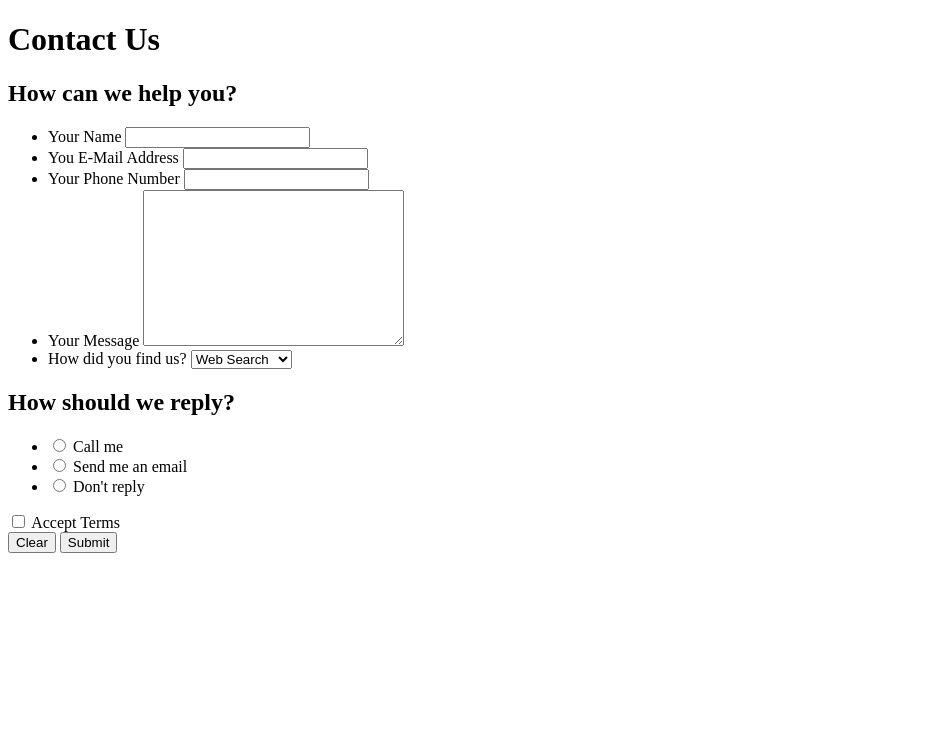
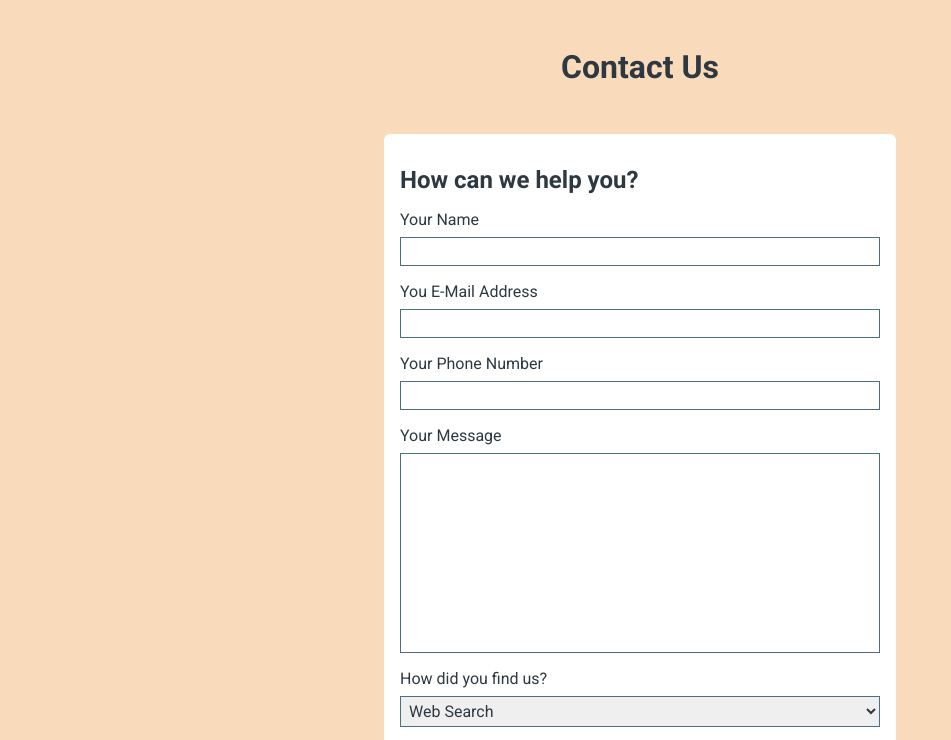
Before and after one commit to robelperey/contact-form-challenge, a plain HTML site: page index.html in a window 1280 px wide. Shown: the top 740 px of the page, without its empty margins (0-951 px from the left). Drawn offline with Linux system fonts and the light colour scheme.

Commit message:
add style

```diff
--- a/index.html
+++ b/index.html
@@ -5,10 +5,12 @@
     <meta http-equiv="X-UA-Compatible" content="IE=edge" />
     <meta name="viewport" content="width=device-width, initial-scale=1.0" />
     <title>Contact Form Challenge</title>
+    <link rel="stylesheet" href="style.css" />
   </head>
   <body>
     <header>
       <h1>Contact Us</h1>
+    </header>
     <main>
       <form action="/" method="GET">
         <section>
@@ -20,12 +22,7 @@
             </li>
             <li>
               <label for="user-email">You E-Mail Address</label>
-                <input
-                  type="email"
-                  name="user-email"
-                  id="user-email"
-                  required
-                />
+              <input type="email" name="user-email" id="user-email" required />
             </li>
             <li>
               <label for="user-phone">Your Phone Number</label>
@@ -61,7 +58,7 @@
         <section>
           <h2>How should we reply?</h2>
           <ul>
-              <li>
+            <li class="inline-form-control">
               <input
                 type="radio"
                 name="reply-via"
@@ -71,7 +68,7 @@
               />
               <label for="call">Call me</label>
             </li>
-              <li>
+            <li class="inline-form-control">
               <input
                 type="radio"
                 name="reply-via"
@@ -81,7 +78,7 @@
               />
               <label for="email">Send me an email</label>
             </li>
-              <li>
+            <li class="inline-form-control">
               <input
                 type="radio"
                 name="reply-via"
@@ -93,16 +90,15 @@
             </li>
           </ul>
         </section>
-          <section>
+        <section class="inline-form-control" id="terms-container">
           <input type="checkbox" name="terms" id="terms" required />
           <label for="terms">Accept Terms</label>
         </section>
-          <section>
+        <section id="buttons">
           <button type="reset">Clear</button>
           <button type="submit">Submit</button>
         </section>
       </form>
     </main>
-    </header>
   </body>
 </html>
--- /dev/null
+++ b/style.css
@@ -0,0 +1,102 @@
+@import url("https://fonts.googleapis.com/css2?family=Roboto:wght@400;700&display=swap");
+
+html {
+  --color-grey: #2e3840;
+  --color-primary: #4e6e81;
+  --color-seconday: #f9dbbb;
+  --color-accent: #ff0303;
+
+  font-family: "Roboto", sans-serif;
+  color: var(--color-grey);
+}
+
+body {
+  background-color: var(--color-seconday);
+}
+
+ul {
+  list-style: none;
+  margin: 0;
+  padding: 0;
+}
+
+header h1 {
+  text-align: center;
+  margin: 3rem 0;
+}
+
+form input,
+form select,
+form textarea {
+  font: inherit;
+  display: block;
+  width: 100%;
+  padding: 0.25rem;
+  margin-bottom: 1rem;
+  border: 1px solid var(--color-primary);
+  box-sizing: border-box;
+}
+
+form select {
+  color: var(--color-grey);
+}
+
+textarea {
+  resize: none;
+}
+
+form h2 {
+  margin: 1rem 0;
+}
+
+form label {
+  display: block;
+  margin-bottom: 0.5rem;
+}
+
+form button {
+  font: inherit;
+  padding: 0.5rem 1rem;
+  border: none;
+  border-radius: 6px;
+}
+
+form button[type="reset"] {
+  color: white;
+  background-color: var(--color-accent);
+}
+
+form button[type="submit"] {
+  background-color: var(--color-primary);
+  color: white;
+}
+
+form {
+  background-color: white;
+  width: 30rem;
+  margin: 3rem auto;
+  padding: 1rem;
+  border-radius: 6px;
+}
+
+.inline-form-control {
+  display: flex;
+}
+
+.inline-form-control input {
+  width: auto;
+  margin-right: 0.5rem;
+}
+
+#terms-container {
+  margin-top: 1rem;
+}
+
+#buttons {
+  display: flex;
+  justify-content: flex-end;
+}
+
+#buttons button {
+  margin-right: 0.25rem;
+}
```
Lines whose indentation alone changed are shown as unchanged.
